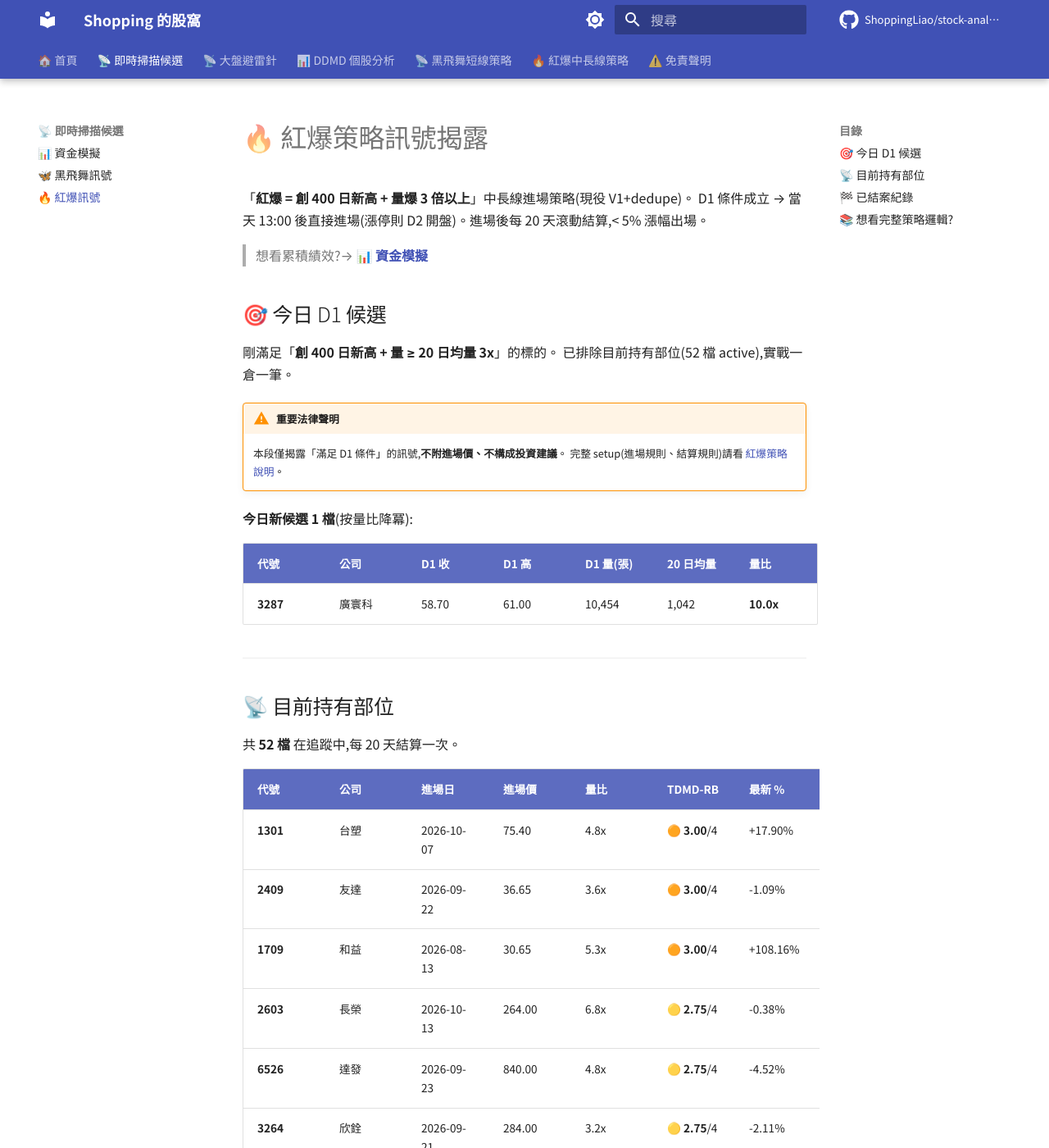
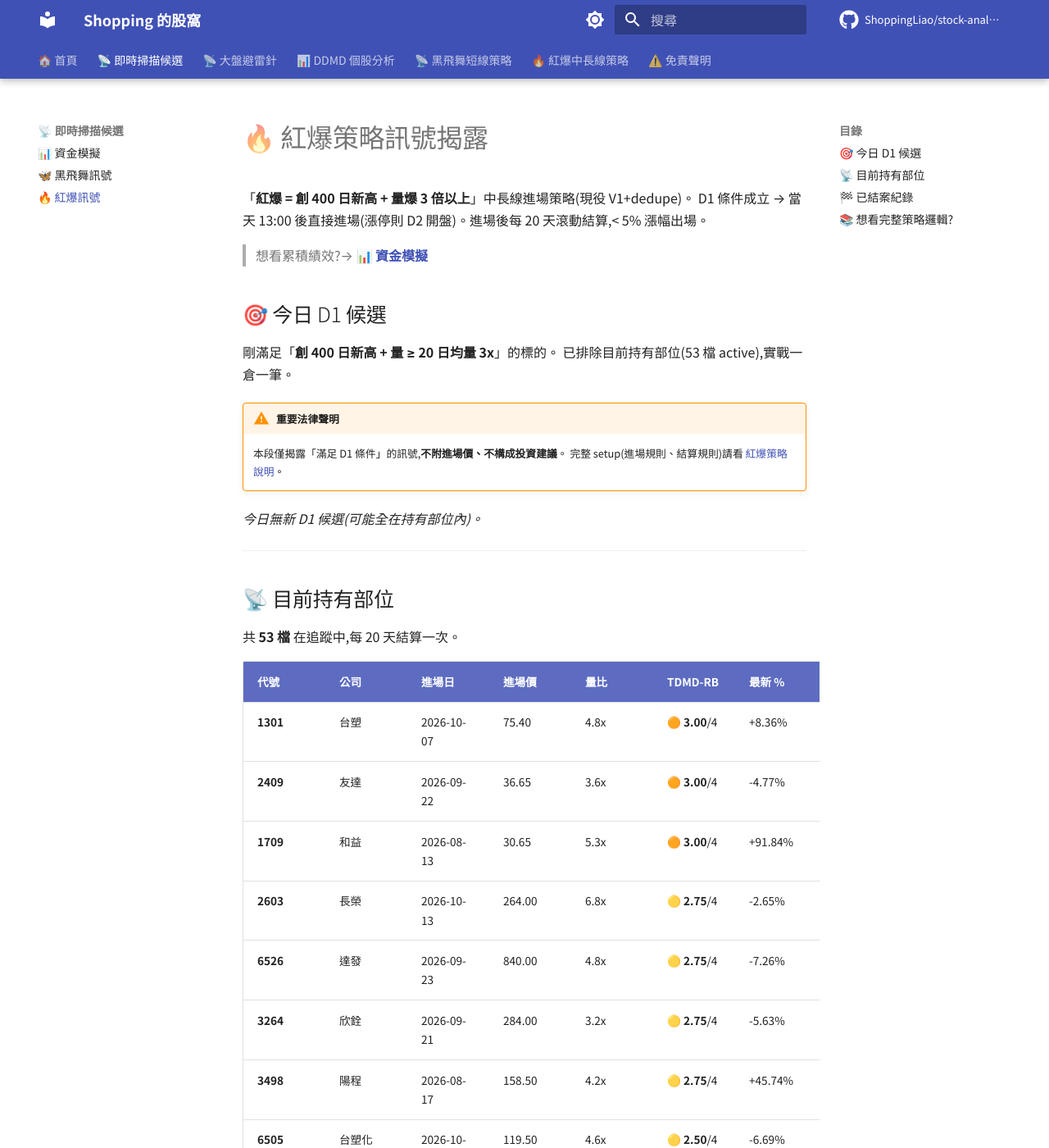
Before and after one commit to ShoppingLiao/stock-analysis-public, an MkDocs documentation site: the page built from docs/signals_red_burst.md, in a window 1280 px wide and 1400 px high. Shown: the whole window at 82% size. Built offline with MkDocs 1.6.1 and Material for MkDocs 9.7.7, drawn with Linux system fonts in a browser that asks for light colours; comment, search, counter and statistics services are not loaded; some of the changed text lies outside the part shown.

Commit message:
docs(signals): update BB + RB + capital (2026-10-15)

```diff
--- a/docs/signals_red_burst.md
+++ b/docs/signals_red_burst.md
@@ -8,78 +8,75 @@ D1 條件成立 → 當天 13:00 後直接進場(漲停則 D2 開盤)。進場
 ## 🎯 今日 D1 候選
 
 剛滿足「**創 400 日新高 + 量 ≥ 20 日均量 3x**」的標的。
-已排除目前持有部位(52 檔 active),實戰一倉一筆。
+已排除目前持有部位(53 檔 active),實戰一倉一筆。
 
 !!! warning "重要法律聲明"
     本段僅揭露「滿足 D1 條件」的訊號,**不附進場價、不構成投資建議**。
     完整 setup(進場規則、結算規則)請看 [紅爆策略說明](about/strategy_red_burst.md)。
 
-**今日新候選 1 檔**(按量比降冪):
-
-| 代號 | 公司 | D1 收 | D1 高 | D1 量(張) | 20 日均量 | 量比 |
-|------|------|-------|-------|-----------|-----------|------|
-| **3287** | 廣寰科 | 58.70 | 61.00 | 10,454 | 1,042 | **10.0x** |
+*今日無新 D1 候選(可能全在持有部位內)。*
 
 ---
 
 ## 📡 目前持有部位
 
-共 **52 檔** 在追蹤中,每 20 天結算一次。
+共 **53 檔** 在追蹤中,每 20 天結算一次。
 
 | 代號 | 公司 | 進場日 | 進場價 | 量比 | TDMD-RB | 最新 % | MFE | MAE | review |
 |------|------|--------|--------|------|---------|--------|-----|-----|--------|
-| **1301** | 台塑 | 2026-10-07 | 75.40 | 4.8x | 🟠 **3.00**/4 | +17.90% | +17.90% | +1.59% | 0/10 |
-| **2409** | 友達 | 2026-09-22 | 36.65 | 3.6x | 🟠 **3.00**/4 | -1.09% | +18.83% | -8.87% | 0/10 |
-| **1709** | 和益 | 2026-08-13 | 30.65 | 5.3x | 🟠 **3.00**/4 | +108.16% | +116.31% | -3.75% | 2/10 |
-| **2603** | 長榮 | 2026-10-13 | 264.00 | 6.8x | 🟡 **2.75**/4 | -0.38% | +1.33% | -1.89% | 0/10 |
-| **6526** | 達發 | 2026-09-23 | 840.00 | 4.8x | 🟡 **2.75**/4 | -4.52% | +5.36% | -10.12% | 0/10 |
-| **3264** | 欣銓 | 2026-09-21 | 284.00 | 3.2x | 🟡 **2.75**/4 | -2.11% | +2.64% | -16.20% | 0/10 |
-| **3498** | 陽程 | 2026-08-17 | 158.50 | 4.2x | 🟡 **2.75**/4 | +50.16% | +62.15% | -3.15% | 1/10 |
-| **6505** | 台塑化 | 2026-10-14 | 119.50 | 4.6x | 🟡 **2.50**/4 | — | — | — | 0/10 |
-| **4938** | 和碩 | 2026-10-13 | 102.50 | 8.4x | 🟡 **2.50**/4 | -2.44% | +0.49% | -3.12% | 0/10 |
-| **1326** | 台化 | 2026-10-08 | 77.60 | 3.1x | 🟡 **2.50**/4 | +10.18% | +10.18% | -4.64% | 0/10 |
-| **6672** | 騰輝電子-KY | 2026-10-01 | 405.50 | 3.0x | 🟡 **2.50**/4 | +45.99% | +49.20% | -0.37% | 0/10 |
-| **3094** | 聯傑 | 2026-09-04 | 46.50 | 5.8x | 🟡 **2.50**/4 | +40.43% | +58.06% | -13.33% | 1/10 |
-| **2887** | 台新新光金 | 2026-08-31 | 38.55 | 3.6x | 🟡 **2.50**/4 | +10.64% | +16.21% | +0.78% | 1/10 |
-| **6214** | 精誠 | 2026-08-17 | 175.50 | 10.6x | 🟡 **2.50**/4 | +11.68% | +12.82% | -1.14% | 1/10 |
-| **1434** | 福懋 | 2026-10-14 | 20.70 | 5.7x | 🟡 **2.25**/4 | — | — | — | 0/10 |
-| **6834** | 天二科技 | 2026-10-14 | 162.50 | 3.4x | 🟡 **2.25**/4 | — | — | — | 0/10 |
-| **6278** | 台表科 | 2026-10-13 | 264.00 | 4.4x | 🟡 **2.25**/4 | +9.85% | +9.85% | +7.01% | 0/10 |
-| **9103** | 美德醫療-DR | 2026-10-13 | 7.02 | 22.6x | 🟡 **2.25**/4 | -9.97% | +0.00% | -9.97% | 0/10 |
-| **3265** | 台星科 | 2026-10-12 | 262.00 | 4.4x | 🟡 **2.25**/4 | +11.64% | +11.64% | -1.53% | 0/10 |
-| **6257** | 矽格 | 2026-10-07 | 278.00 | 3.3x | 🟡 **2.25**/4 | -0.36% | +4.86% | -1.62% | 0/10 |
-| **9933** | 中鼎 | 2026-10-05 | 48.75 | 9.2x | 🟡 **2.25**/4 | -12.72% | -4.82% | -14.05% | 0/10 |
-| **2466** | 冠西電 | 2026-10-01 | 128.50 | 3.4x | 🟡 **2.25**/4 | +66.15% | +90.66% | +1.56% | 0/10 |
-| **3219** | 倚強股份 | 2026-09-30 | 131.50 | 4.9x | 🟡 **2.25**/4 | -8.37% | +14.07% | -13.31% | 0/10 |
-| **3518** | 柏騰 | 2026-09-30 | 41.10 | 5.0x | 🟡 **2.25**/4 | +12.04% | +26.52% | -2.31% | 0/10 |
-| **1727** | 中華化 | 2026-09-23 | 116.50 | 3.5x | 🟡 **2.25**/4 | -12.45% | +11.59% | -15.45% | 0/10 |
-| **6168** | 宏齊 | 2026-09-18 | 38.85 | 4.1x | 🟡 **2.25**/4 | -2.70% | +30.24% | -6.44% | 0/10 |
-| **6227** | 茂綸 | 2026-09-17 | 137.50 | 4.3x | 🟡 **2.25**/4 | -6.91% | +10.18% | -10.18% | 0/10 |
-| **2305** | 全友 | 2026-09-15 | 45.60 | 3.3x | 🟡 **2.25**/4 | +39.47% | +63.82% | -3.29% | 0/10 |
-| **6426** | 統新 | 2026-09-08 | 307.00 | 3.8x | 🟡 **2.25**/4 | +9.61% | +34.20% | -6.19% | 1/10 |
-| **2637** | 慧洋-KY | 2026-08-19 | 91.80 | 4.6x | 🟡 **2.25**/4 | +12.75% | +17.65% | -1.96% | 1/10 |
-| **6108** | 競國 | 2026-10-14 | 28.85 | 3.8x | 🟡 **2.00**/4 | — | — | — | 0/10 |
-| **3580** | 友威科 | 2026-10-13 | 115.00 | 5.7x | 🟡 **2.00**/4 | +5.22% | +9.13% | -0.43% | 0/10 |
-| **1312** | 國喬 | 2026-10-12 | 16.05 | 7.0x | 🟡 **2.00**/4 | +17.76% | +19.00% | -1.87% | 0/10 |
-| **4167** | 松瑞藥 | 2026-10-12 | 21.65 | 10.3x | 🟡 **2.00**/4 | +2.31% | +3.93% | -2.08% | 0/10 |
-| **2241** | 艾姆勒 | 2026-10-08 | 50.50 | 8.3x | 🟡 **2.00**/4 | -4.16% | +5.54% | -6.63% | 0/10 |
-| **3693** | 營邦 | 2026-10-08 | 736.00 | 3.8x | 🟡 **2.00**/4 | +2.45% | +3.12% | -6.11% | 0/10 |
-| **2340** | 台亞 | 2026-10-02 | 45.75 | 5.9x | 🟡 **2.00**/4 | +14.54% | +23.72% | -4.92% | 0/10 |
-| **6532** | 瑞耘 | 2026-10-01 | 122.50 | 6.5x | 🟡 **2.00**/4 | +2.45% | +2.45% | -15.51% | 0/10 |
-| **6456** | GIS-KY | 2026-09-30 | 92.00 | 9.3x | 🟡 **2.00**/4 | -0.87% | +17.39% | -6.41% | 0/10 |
-| **1560** | 中砂 | 2026-09-11 | 790.00 | 3.6x | 🟡 **2.00**/4 | +20.00% | +34.18% | -6.96% | 1/10 |
-| **6218** | 豪勉 | 2026-09-08 | 46.70 | 4.8x | 🟡 **2.00**/4 | +20.56% | +47.75% | -7.39% | 1/10 |
-| **2221** | 大甲 | 2026-09-02 | 83.20 | 3.1x | 🟡 **2.00**/4 | +68.87% | +137.98% | +0.60% | 1/10 |
-| **2606** | 裕民 | 2026-08-24 | 72.30 | 3.0x | 🟡 **2.00**/4 | +8.16% | +13.00% | -3.18% | 1/10 |
-| **2030** | 彰源 | 2026-08-10 | 20.45 | 11.6x | 🟡 **2.00**/4 | +43.28% | +95.60% | +0.00% | 2/10 |
-| **6668** | 中揚光 | 2026-10-14 | 64.80 | 3.6x | ⚪ **1.75**/4 | — | — | — | 0/10 |
-| **6226** | 光鼎 | 2026-08-31 | 31.60 | 3.4x | ⚪ **1.75**/4 | +40.82% | +63.61% | -6.96% | 1/10 |
-| **2033** | 佳大 | 2026-08-28 | 25.65 | 3.6x | ⚪ **1.75**/4 | +92.98% | +119.49% | -8.77% | 1/10 |
-| **4903** | 聯光通 | 2026-10-14 | 53.90 | 4.5x | ⚪ **1.50**/4 | — | — | — | 0/10 |
-| **2020** | 美亞 | 2026-10-01 | 26.20 | 25.5x | ⚪ **1.50**/4 | -7.25% | +6.11% | -10.31% | 0/10 |
-| **6133** | 金橋 | 2026-09-30 | 29.60 | 4.9x | ⚪ **1.50**/4 | -12.16% | +4.73% | -13.68% | 0/10 |
-| **6933** | AMAX-KY | 2026-09-18 | 342.00 | 3.0x | ⚪ **1.50**/4 | +21.20% | +21.20% | -7.60% | 0/10 |
-| **8227** | 巨有科技 | 2026-09-14 | 241.00 | 11.9x | ⚪ **1.50**/4 | +29.67% | +59.54% | -0.83% | 0/10 |
+| **1301** | 台塑 | 2026-10-07 | 75.40 | 4.8x | 🟠 **3.00**/4 | +8.36% | +18.57% | +1.59% | 0/10 |
+| **2409** | 友達 | 2026-09-22 | 36.65 | 3.6x | 🟠 **3.00**/4 | -4.77% | +18.83% | -8.87% | 0/10 |
+| **1709** | 和益 | 2026-08-13 | 30.65 | 5.3x | 🟠 **3.00**/4 | +91.84% | +116.31% | -3.75% | 2/10 |
+| **2603** | 長榮 | 2026-10-13 | 264.00 | 6.8x | 🟡 **2.75**/4 | -2.65% | +1.33% | -3.60% | 0/10 |
+| **6526** | 達發 | 2026-09-23 | 840.00 | 4.8x | 🟡 **2.75**/4 | -7.26% | +5.36% | -10.12% | 0/10 |
+| **3264** | 欣銓 | 2026-09-21 | 284.00 | 3.2x | 🟡 **2.75**/4 | -5.63% | +2.64% | -16.20% | 0/10 |
+| **3498** | 陽程 | 2026-08-17 | 158.50 | 4.2x | 🟡 **2.75**/4 | +45.74% | +62.15% | -3.15% | 2/10 |
+| **6505** | 台塑化 | 2026-10-14 | 119.50 | 4.6x | 🟡 **2.50**/4 | -6.69% | +0.84% | -9.62% | 0/10 |
+| **4938** | 和碩 | 2026-10-13 | 102.50 | 8.4x | 🟡 **2.50**/4 | -4.29% | +0.49% | -6.34% | 0/10 |
+| **1326** | 台化 | 2026-10-08 | 77.60 | 3.1x | 🟡 **2.50**/4 | -0.77% | +10.95% | -4.64% | 0/10 |
+| **6672** | 騰輝電子-KY | 2026-10-01 | 405.50 | 3.0x | 🟡 **2.50**/4 | +40.57% | +49.20% | -0.37% | 0/10 |
+| **3094** | 聯傑 | 2026-09-04 | 46.50 | 5.8x | 🟡 **2.50**/4 | +26.45% | +58.06% | -13.33% | 1/10 |
+| **2887** | 台新新光金 | 2026-08-31 | 38.55 | 3.6x | 🟡 **2.50**/4 | +7.91% | +16.21% | +0.78% | 1/10 |
+| **6214** | 精誠 | 2026-08-17 | 175.50 | 10.6x | 🟡 **2.50**/4 | +12.25% | +13.39% | -1.14% | 2/10 |
+| **1434** | 福懋 | 2026-10-14 | 20.70 | 5.7x | 🟡 **2.25**/4 | -2.90% | +0.48% | -5.07% | 0/10 |
+| **6834** | 天二科技 | 2026-10-14 | 162.50 | 3.4x | 🟡 **2.25**/4 | -9.85% | -2.46% | -9.85% | 0/10 |
+| **6278** | 台表科 | 2026-10-13 | 264.00 | 4.4x | 🟡 **2.25**/4 | +14.77% | +17.05% | +6.82% | 0/10 |
+| **9103** | 美德醫療-DR | 2026-10-13 | 7.02 | 22.6x | 🟡 **2.25**/4 | -14.10% | +0.00% | -17.66% | 0/10 |
+| **3265** | 台星科 | 2026-10-12 | 262.00 | 4.4x | 🟡 **2.25**/4 | +6.11% | +11.64% | -1.53% | 0/10 |
+| **6257** | 矽格 | 2026-10-07 | 278.00 | 3.3x | 🟡 **2.25**/4 | -7.19% | +4.86% | -8.81% | 0/10 |
+| **9933** | 中鼎 | 2026-10-05 | 48.75 | 9.2x | 🟡 **2.25**/4 | -13.03% | -4.82% | -14.05% | 0/10 |
+| **2466** | 冠西電 | 2026-10-01 | 128.50 | 3.4x | 🟡 **2.25**/4 | +49.81% | +90.66% | +1.56% | 0/10 |
+| **3219** | 倚強股份 | 2026-09-30 | 131.50 | 4.9x | 🟡 **2.25**/4 | -11.03% | +14.07% | -13.31% | 0/10 |
+| **3518** | 柏騰 | 2026-09-30 | 41.10 | 5.0x | 🟡 **2.25**/4 | +0.85% | +26.52% | -2.31% | 0/10 |
+| **1727** | 中華化 | 2026-09-23 | 116.50 | 3.5x | 🟡 **2.25**/4 | -17.51% | +11.59% | -17.51% | 0/10 |
+| **6168** | 宏齊 | 2026-09-18 | 38.85 | 4.1x | 🟡 **2.25**/4 | -10.17% | +30.24% | -10.42% | 0/10 |
+| **6227** | 茂綸 | 2026-09-17 | 137.50 | 4.3x | 🟡 **2.25**/4 | -9.09% | +10.18% | -10.18% | 0/10 |
+| **2305** | 全友 | 2026-09-15 | 45.60 | 3.3x | 🟡 **2.25**/4 | +26.75% | +63.82% | -3.29% | 0/10 |
+| **6426** | 統新 | 2026-09-08 | 307.00 | 3.8x | 🟡 **2.25**/4 | +4.40% | +34.20% | -6.19% | 1/10 |
+| **2637** | 慧洋-KY | 2026-08-19 | 91.80 | 4.6x | 🟡 **2.25**/4 | +10.02% | +17.65% | -1.96% | 1/10 |
+| **3287** | 廣寰科 | 2026-10-15 | 58.70 | 10.0x | 🟡 **2.00**/4 | — | — | — | 0/10 |
+| **6108** | 競國 | 2026-10-14 | 28.85 | 3.8x | 🟡 **2.00**/4 | +1.21% | +9.53% | -1.73% | 0/10 |
+| **3580** | 友威科 | 2026-10-13 | 115.00 | 5.7x | 🟡 **2.00**/4 | -3.91% | +9.13% | -3.91% | 0/10 |
+| **1312** | 國喬 | 2026-10-12 | 16.05 | 7.0x | 🟡 **2.00**/4 | +6.23% | +19.00% | -1.87% | 0/10 |
+| **4167** | 松瑞藥 | 2026-10-12 | 21.65 | 10.3x | 🟡 **2.00**/4 | +0.46% | +3.93% | -2.08% | 0/10 |
+| **2241** | 艾姆勒 | 2026-10-08 | 50.50 | 8.3x | 🟡 **2.00**/4 | -7.52% | +5.54% | -7.92% | 0/10 |
+| **3693** | 營邦 | 2026-10-08 | 736.00 | 3.8x | 🟡 **2.00**/4 | -4.21% | +3.12% | -6.11% | 0/10 |
+| **2340** | 台亞 | 2026-10-02 | 45.75 | 5.9x | 🟡 **2.00**/4 | +3.17% | +23.72% | -4.92% | 0/10 |
+| **6532** | 瑞耘 | 2026-10-01 | 122.50 | 6.5x | 🟡 **2.00**/4 | -2.45% | +7.76% | -15.51% | 0/10 |
+| **6456** | GIS-KY | 2026-09-30 | 92.00 | 9.3x | 🟡 **2.00**/4 | -3.59% | +17.39% | -6.41% | 0/10 |
+| **1560** | 中砂 | 2026-09-11 | 790.00 | 3.6x | 🟡 **2.00**/4 | +14.30% | +34.18% | -6.96% | 1/10 |
+| **6218** | 豪勉 | 2026-09-08 | 46.70 | 4.8x | 🟡 **2.00**/4 | +10.49% | +47.75% | -7.39% | 1/10 |
+| **2221** | 大甲 | 2026-09-02 | 83.20 | 3.1x | 🟡 **2.00**/4 | +52.04% | +137.98% | +0.60% | 1/10 |
+| **2606** | 裕民 | 2026-08-24 | 72.30 | 3.0x | 🟡 **2.00**/4 | +5.12% | +13.00% | -3.18% | 1/10 |
+| **2030** | 彰源 | 2026-08-10 | 20.45 | 11.6x | 🟡 **2.00**/4 | +38.14% | +95.60% | +0.00% | 2/10 |
+| **6668** | 中揚光 | 2026-10-14 | 64.80 | 3.6x | ⚪ **1.75**/4 | -4.17% | +5.40% | -5.56% | 0/10 |
+| **6226** | 光鼎 | 2026-08-31 | 31.60 | 3.4x | ⚪ **1.75**/4 | +26.90% | +63.61% | -6.96% | 1/10 |
+| **2033** | 佳大 | 2026-08-28 | 25.65 | 3.6x | ⚪ **1.75**/4 | +112.09% | +119.49% | -8.77% | 1/10 |
+| **4903** | 聯光通 | 2026-10-14 | 53.90 | 4.5x | ⚪ **1.50**/4 | -2.04% | +4.45% | -2.60% | 0/10 |
+| **2020** | 美亞 | 2026-10-01 | 26.20 | 25.5x | ⚪ **1.50**/4 | -8.40% | +6.11% | -10.31% | 0/10 |
+| **6133** | 金橋 | 2026-09-30 | 29.60 | 4.9x | ⚪ **1.50**/4 | -16.22% | +4.73% | -16.22% | 0/10 |
+| **6933** | AMAX-KY | 2026-09-18 | 342.00 | 3.0x | ⚪ **1.50**/4 | +20.03% | +26.32% | -7.60% | 0/10 |
+| **8227** | 巨有科技 | 2026-09-14 | 241.00 | 11.9x | ⚪ **1.50**/4 | +17.22% | +59.54% | -0.83% | 1/10 |
 
 > TDMD-RB:🔴 主力(4)/🟠 中倉(3)/🟡 試單(2)/⚪ 觀察(<2)。T=突破力道+多頭陡峭、D=量爆強度、M=籌碼三條合一、Dr=LLM 題材。
 
```
Also changed, not shown: docs/signals_capital.md (+6 -6 lines).
